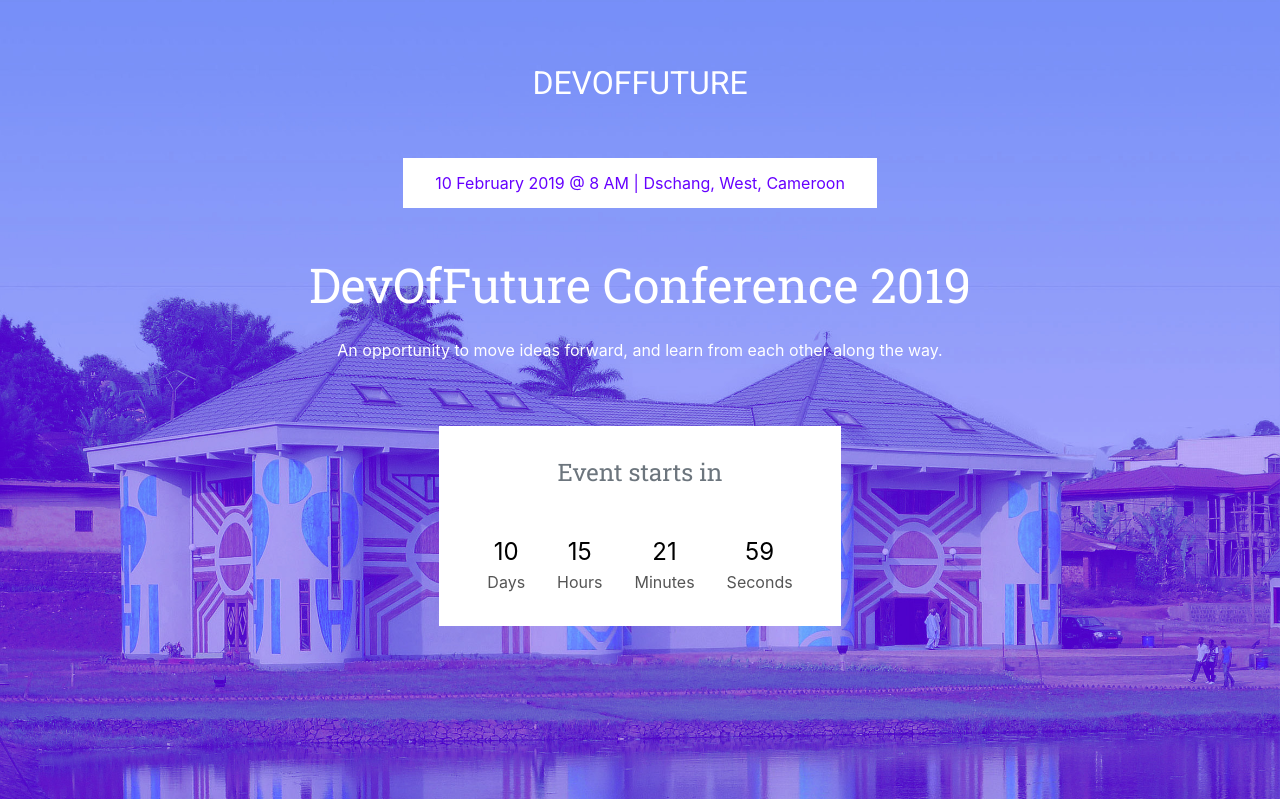
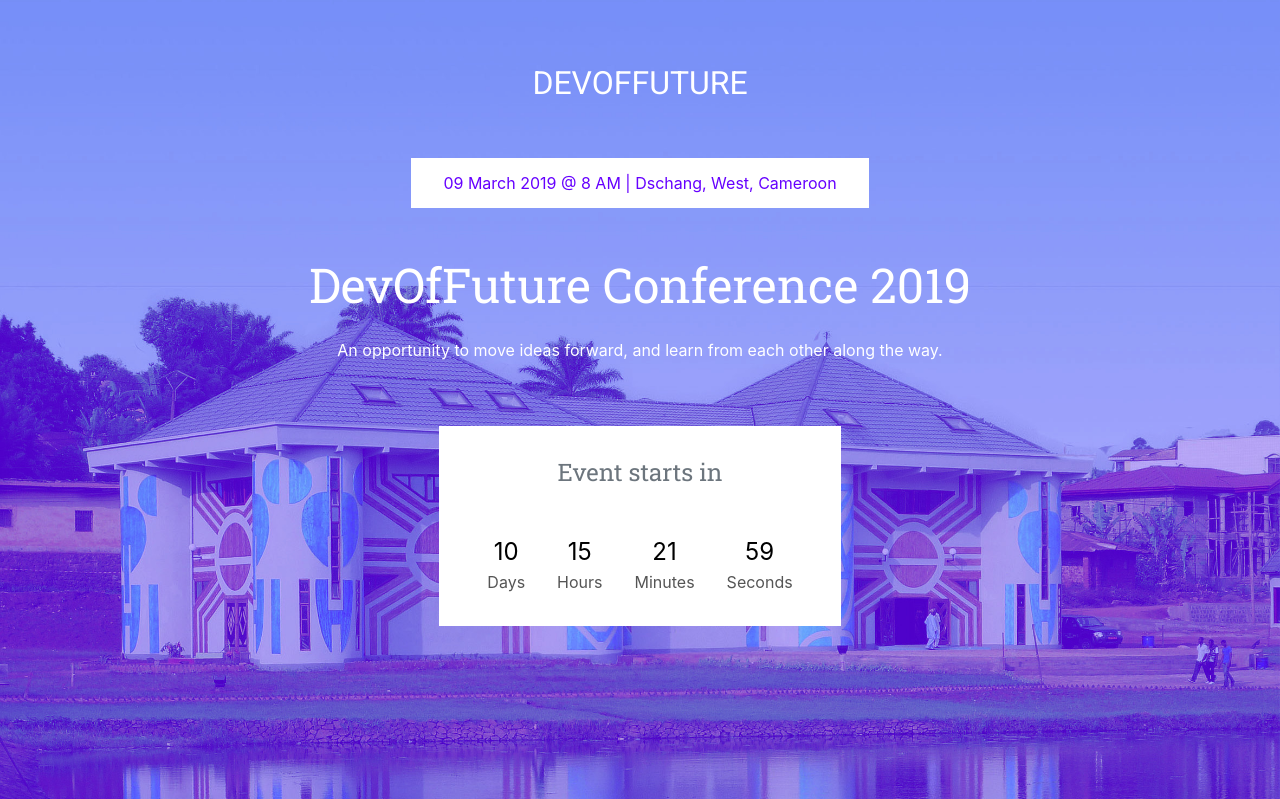
Before and after one commit to DevOfFuture/dof-conf, a Django app: page / in a window 1280 px wide. Shown: the top 799 px of the page. Run offline with Django 3.2, Linux system fonts and the light colour scheme; some libraries are stand-ins or nearby versions.

Commit message:
Updating the event date

```diff
--- a/dof_conf/templates/base.html
+++ b/dof_conf/templates/base.html
@@ -66,7 +66,7 @@
           <div class="hero-content">
             <h2 class="hero-title">DevOfFuture</h2>
             <div class="event-date">
-              <span>10 February 2019 @ 8 AM | Dschang, West, Cameroon</span>
+              <span>09 March 2019 @ 8 AM | Dschang, West, Cameroon</span>
             </div>
             <h3 class="event-name">DevOfFuture Conference 2019</h3>
             <p class="event-description">An opportunity to move ideas forward, and learn from each other along the way.</p>
```
